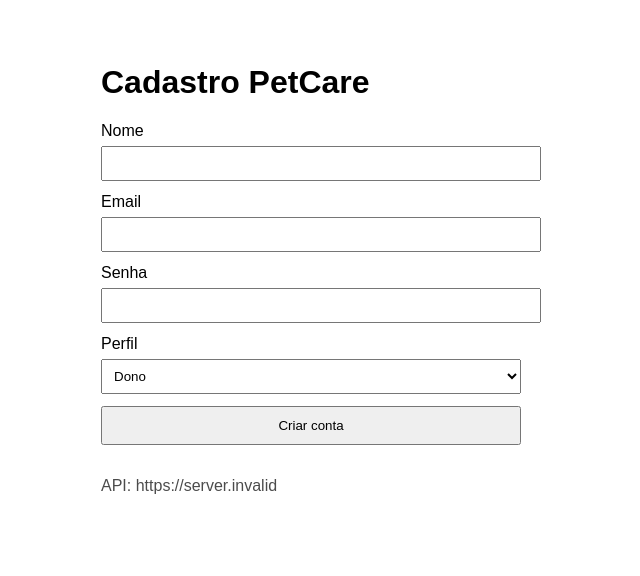
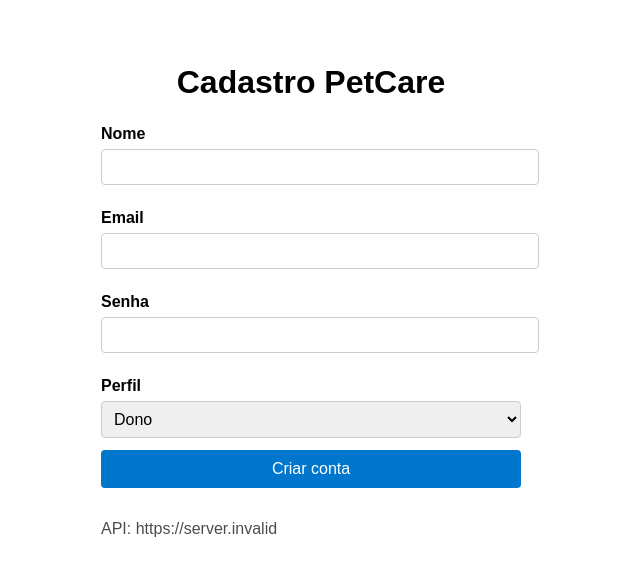
Before and after one commit to MarceloRodrigues1853/petcare-Hackathon_ONE, a React (Vite) app in the folder frontend/: page / in a window 1280 px wide. Shown: the top 576 px of the page, without its empty margins (329-969 px from the left). Built offline with nearby package versions, Linux system fonts and the light colour scheme; no server answers.

Commit message:
feat(frontend): arquivo [ App.css ]

```diff
--- /dev/null
+++ b/frontend/src/App.css
@@ -0,0 +1,57 @@
+/* App.css */
+
+.container {
+  max-width: 420px;
+  margin: 4rem auto;
+  font-family: sans-serif;
+}
+
+h1 {
+  text-align: center;
+  margin-bottom: 1.5rem;
+}
+
+form label {
+  display: block;
+  margin-top: 12px;
+  font-weight: bold;
+}
+
+form input,
+form select {
+  width: 100%;
+  padding: 8px;
+  margin-top: 6px;
+  margin-bottom: 12px;
+  border: 1px solid #ccc;
+  border-radius: 4px;
+  font-size: 1rem;
+}
+
+button[type="submit"] {
+  width: 100%;
+  padding: 10px;
+  background-color: #0077cc;
+  color: white;
+  border: none;
+  border-radius: 4px;
+  font-size: 1rem;
+  cursor: pointer;
+  transition: background-color 0.3s ease;
+}
+
+button[type="submit"]:hover {
+  background-color: #005fa3;
+}
+
+.message {
+  margin-top: 16px;
+  color: #333;
+}
+
+.api-info {
+  opacity: 0.7;
+  margin-top: 32px;
+  font-size: 0.9rem;
+  text-align: center;
+}
--- a/frontend/src/App.jsx
+++ b/frontend/src/App.jsx
@@ -1,5 +1,6 @@
 import React, { useState } from 'react'
 import axios from 'axios'
+import './App.css'
 const API = import.meta.env.VITE_API_URL || 'http://localhost:8080'
 export default function App(){
   const [name,setName]=useState(''); const [email,setEmail]=useState(''); const [password,setPassword]=useState(''); const [role,setRole]=useState('OWNER'); const [msg,setMsg]=useState('')
```
